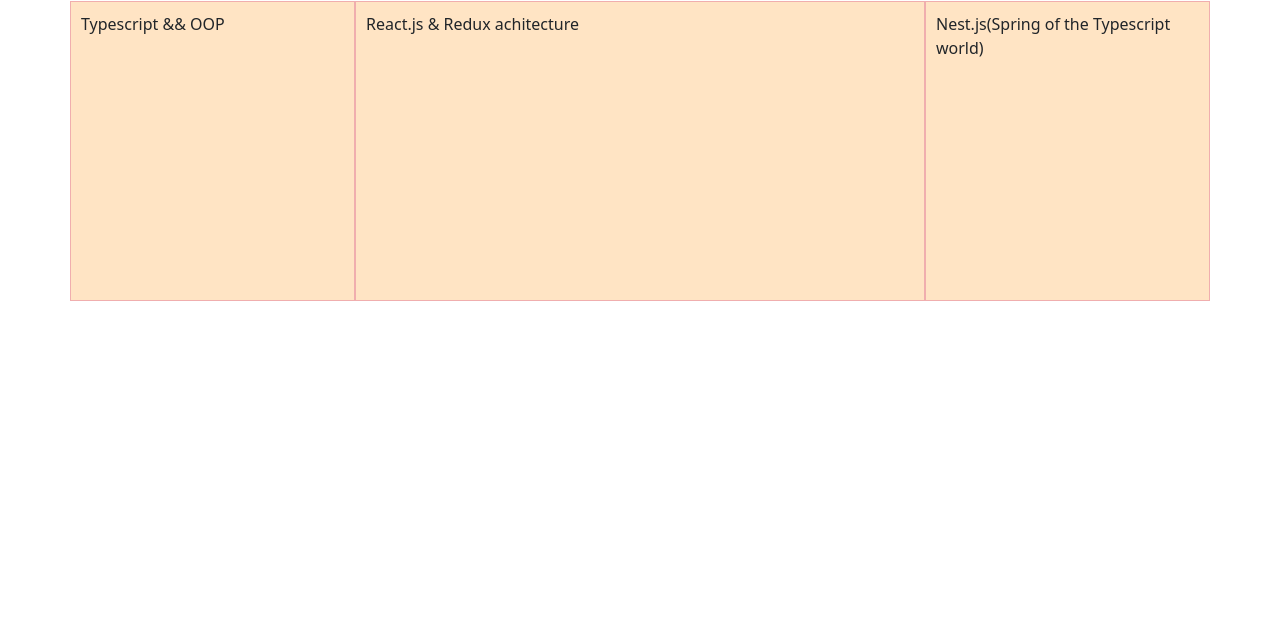
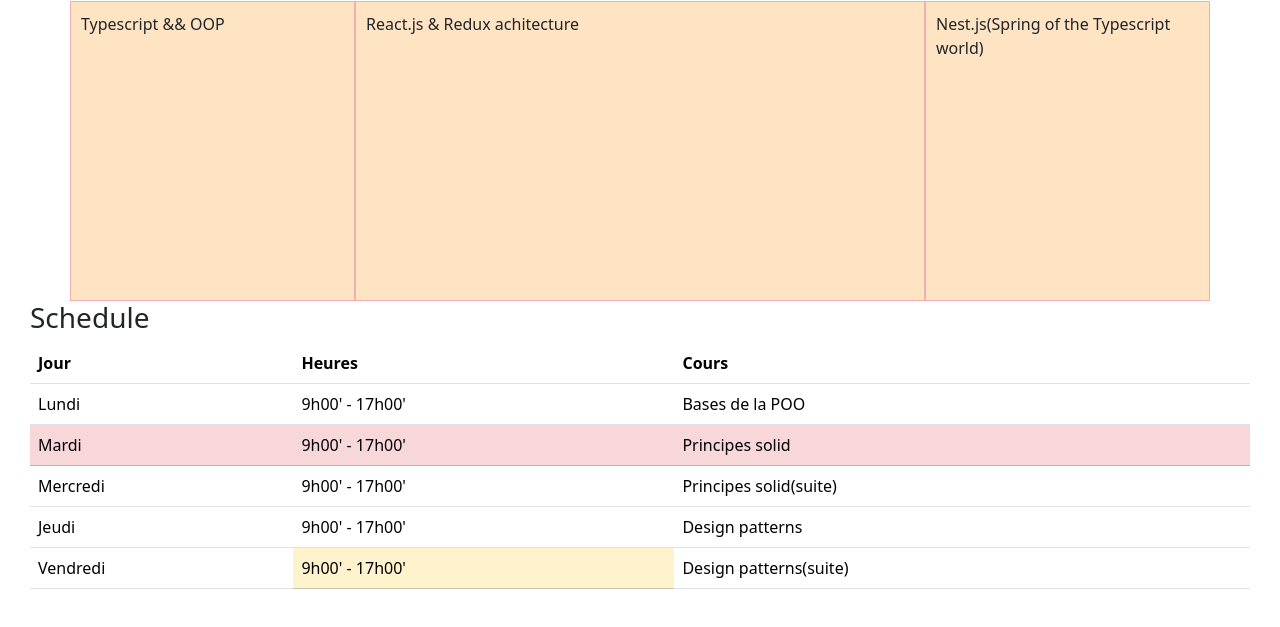
Before and after one commit to 2023-05-22-POEI-JAVA-SOPRA/module-bootstrap, a plain HTML site: page index.html in a window 1280 px wide. Shown: the part 259-886 px from the top of the page. Before the commit the page ends 800 px from the top, so only its background shows below. Drawn offline with nearby package versions, Linux system fonts and the light colour scheme.

Commit message:
4.Tables

```diff
--- a/index.html
+++ b/index.html
@@ -38,6 +38,45 @@
         </div>
       </div>
     </div>
+
+    <h3>Schedule</h3>
+    <table class="table table-hover">
+      <thead>
+        <tr>
+          <th>Jour</th>
+          <th>Heures</th>
+          <th>Cours</th>
+        </tr>
+      </thead>
+      <tbody>
+        <tr>
+          <td>Lundi</td>
+          <td>9h00' - 17h00'</td>
+          <td>Bases de la POO</td>
+        </tr>
+        <tr class="table-danger">
+          <td>Mardi</td>
+          <td>9h00' - 17h00'</td>
+          <td>Principes solid</td>
+        </tr>
+        <tr>
+          <td>Mercredi</td>
+          <td>9h00' - 17h00'</td>
+          <td>Principes solid(suite)</td>
+        </tr>
+        <tr>
+          <td>Jeudi</td>
+          <td>9h00' - 17h00'</td>
+          <td>Design patterns</td>
+        </tr>
+        <tr>
+          <td>Vendredi</td>
+          <td class="table-warning">9h00' - 17h00'</td>
+          <td>Design patterns(suite)</td>
+        </tr>
+      </tbody>
+    </table>
+
     <script
       src="https://cdn.jsdelivr.net/npm/bootstrap@5.3.1/dist/js/bootstrap.bundle.min.js"
       integrity="sha384-HwwvtgBNo3bZJJLYd8oVXjrBZt8cqVSpeBNS5n7C8IVInixGAoxmnlMuBnhbgrkm"
```
